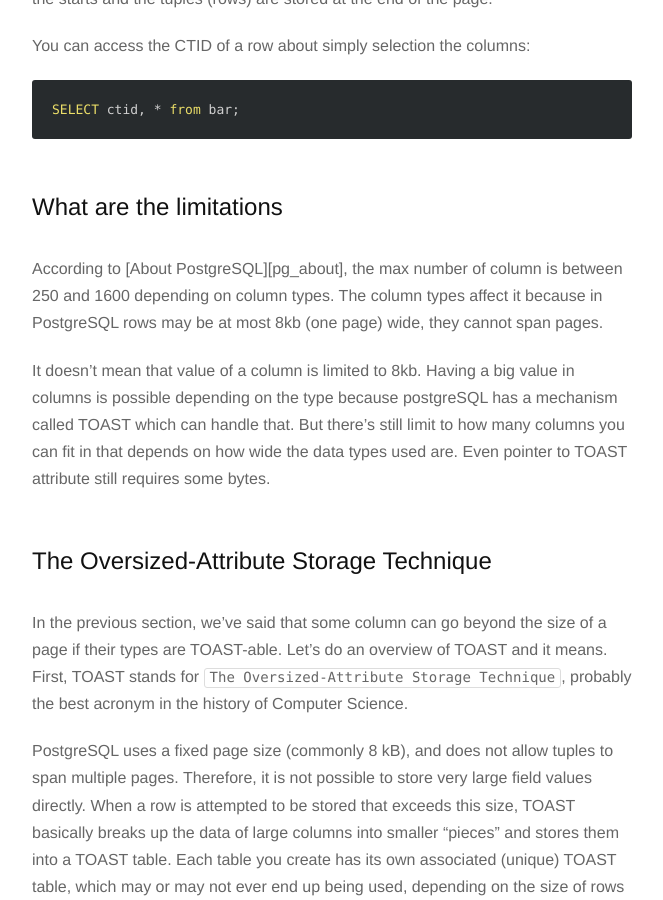
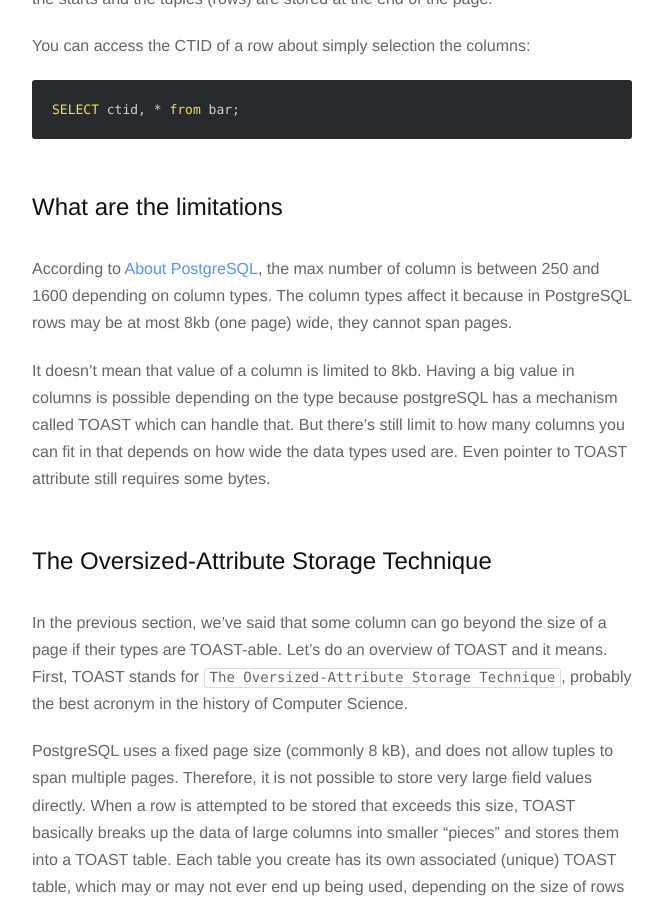
Before and after one commit to rach/rach.github.io, a Jekyll site: the page built from _posts/2015-11-09-introduction-to-postgres-physical-storage.md, in a window 1280 px wide and 900 px high, scrolled down 5289 px. Shown: the whole window, without its empty margins (308-971 px from the left). Built offline with Jekyll 4.4.1, drawn with Linux system fonts in a browser that asks for light colours; nearby versions of some CDN libraries; Markdown is read by kramdown in place of the engine named in the settings; some of the changed lines change nothing that is shown.

Commit message:
Update post

```diff
--- a/_posts/2015-11-09-introduction-to-postgres-physical-storage.md
+++ b/_posts/2015-11-09-introduction-to-postgres-physical-storage.md
@@ -224,4 +224,4 @@ I hope this post gave you enough information to have a better understand about h
 [pg_storage]: http://www.postgresql.org/docs/9.5/static/storage.html
 [heap_data_structure]: https://en.wikipedia.org/wiki/Heap_(data_structure)
 [pg_internal_slides]: http://momjian.us/main/writings/pgsql/internalpics.pdf
-[pg_about]
+[pg_about]: http://www.postgresql.org/about/
```
Also changed, not shown: 1 other file.
